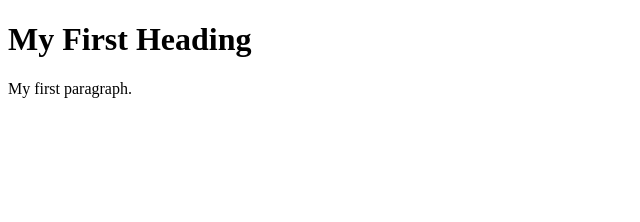
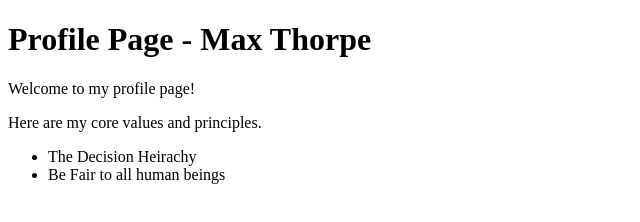
Before and after one commit to maxter252/maxter252.github.io, a plain HTML site: page index.html in a window 1280 px wide. Shown: the whole page, without its empty margins (0-640 px from the left). Drawn offline with Linux system fonts and the light colour scheme.

Commit message:
changing index html and adding css

```diff
--- a/index.html
+++ b/index.html
@@ -2,9 +2,16 @@
 <html>
 <body>
 
-<h1>My First Heading</h1>
+<h1>Profile Page - Max Thorpe </h1>
 
-<p>My first paragraph.</p>
+<p>Welcome to my profile page!</p>
+
+<p>Here are my core values and principles.</p>
+
+<ul>
+    <li> The Decision Heirachy</li>
+    <li> Be Fair to all human beings</li>
+</ul>
 
 </body>
 </html>
```
Also changed, not shown: styles.css (added, +10 -0 lines).
